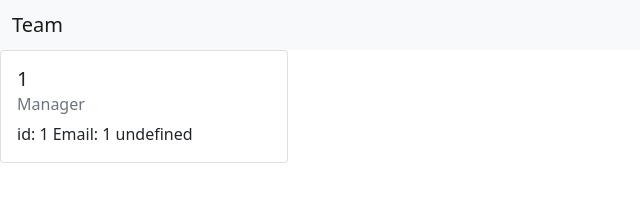
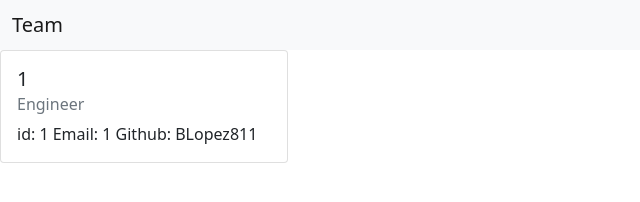
Before and after one commit to Blopez811/team-profile-generator, a plain HTML site: page index.html in a window 1280 px wide. Shown: the full height of the page, 0-640 px from the left. Drawn offline with nearby package versions, Linux system fonts and the light colour scheme.

Commit message:
displayExtraInfo function now fires correctly based on type of employee

```diff
--- a/index.html
+++ b/index.html
@@ -23,11 +23,11 @@
         <div class="card" style="width: 18rem;">
        <div class="card-body">
            <h5 class="card-title">1</h5>
-           <h6 class="card-subtitle mb-2 text-muted">Manager</h6>
+           <h6 class="card-subtitle mb-2 text-muted">Engineer</h6>
            <p class="card-text">
            id: 1
            Email: 1
-           undefined
+           Github: BLopez811
            </p>
        </div>
 
--- a/src/index.js
+++ b/src/index.js
@@ -42,7 +42,7 @@ const generateCards = (team) => {
         if(teamMember.constructor.name === 'Manager') {
             return `Office number: ${teamMember.number}`
         } else if(teamMember.constructor.name === 'Engineer') {
-            return `Github: ${teamMember.github}`
+            return `Github: ${teamMember.gitHub}`
         } else if(teamMember.constructor.name === 'Intern'){
             return `School: ${teamMember.school}`
         }
```
